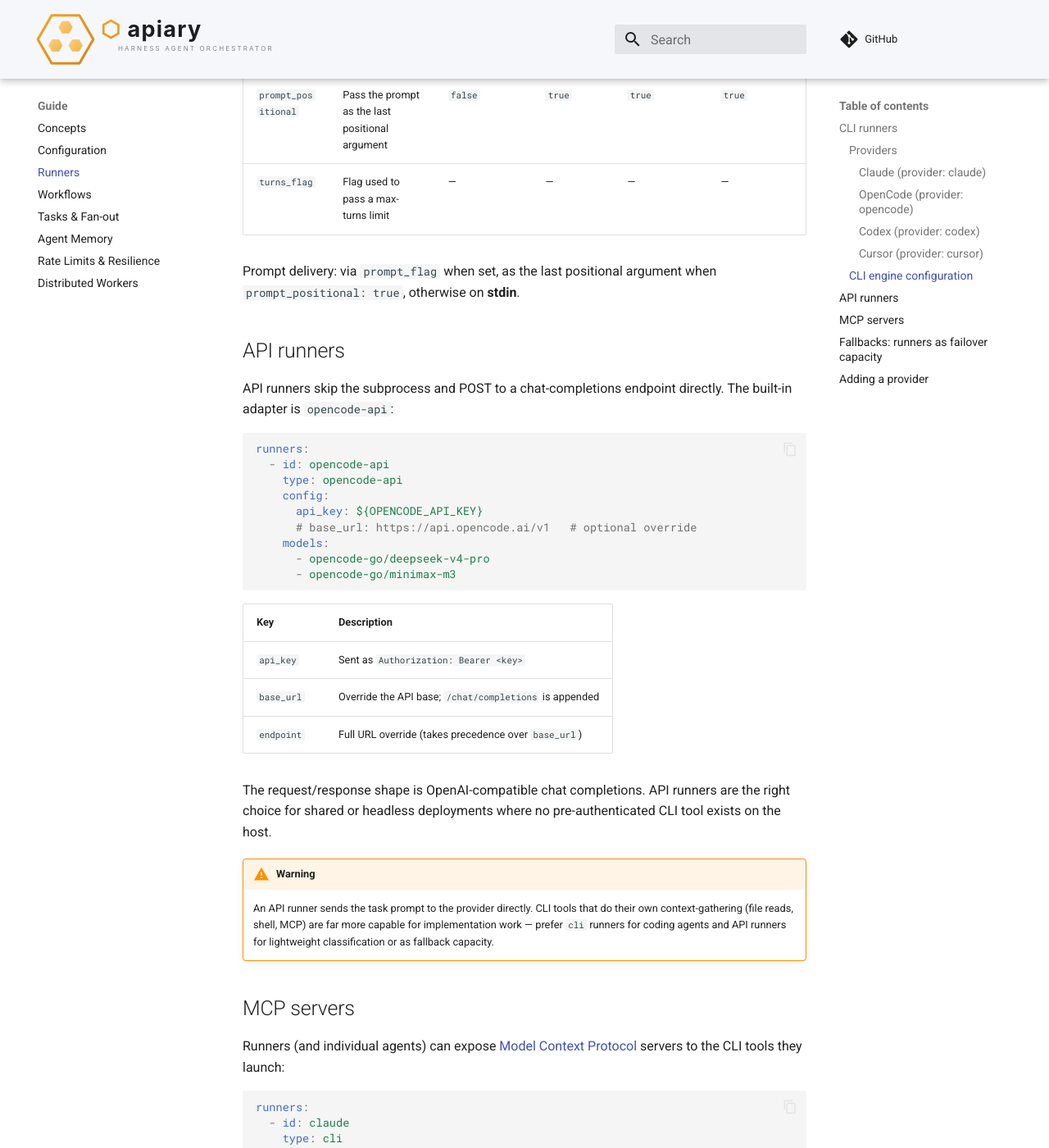
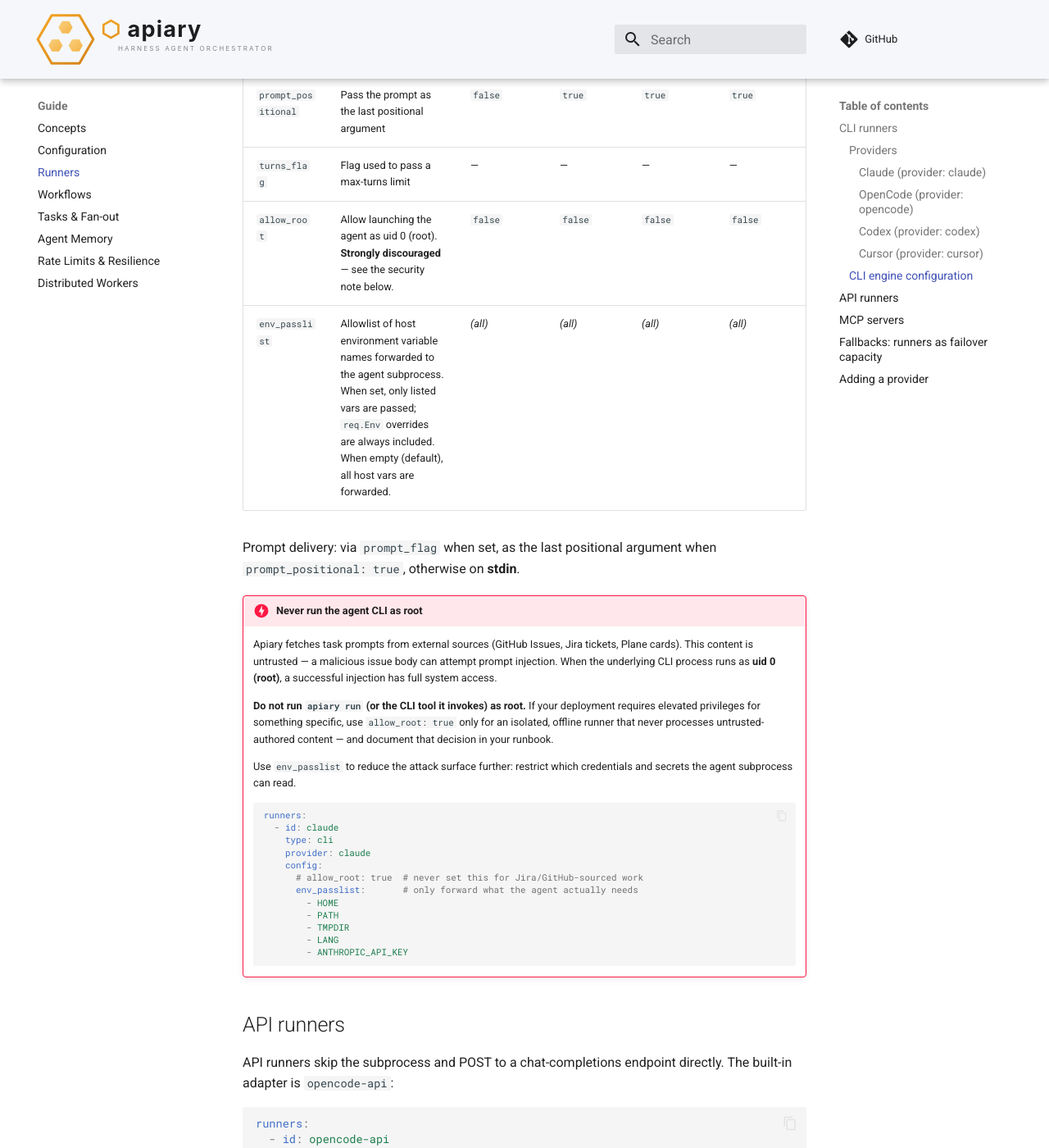
Before and after one commit to orlandoburli/apiary, an MkDocs documentation site: the page built from docs/runners.md, in a window 1280 px wide and 1400 px high, scrolled down 3690 px. Shown: the whole window at 82% size. Built offline with MkDocs 1.6.1 and Material for MkDocs 9.7.7, drawn with Linux system fonts in a browser that asks for light colours; comment, search, counter and statistics services are not loaded.

Commit message:
docs: document allow_root and env_passlist in runners.md
Add the two new CLI engine config keys to the configuration table and
add a prominent danger admonition warning operators never to run the
agent CLI as root when processing Jira/GitHub-sourced content.

The security note explains why (prompt injection blast radius), names
the opt-in escape hatch (allow_root: true with explicit justification),
and shows an env_passlist example that restricts credential exposure.

Co-Authored-By: Claude Sonnet 4.6 <noreply@anthropic.com>

````diff
--- a/docs/runners.md
+++ b/docs/runners.md
@@ -148,9 +148,41 @@ All `config` keys, with each provider's preset defaults:
 | `prompt_flag` | Flag used to pass the prompt | `-p` | *(positional)* | *(positional)* | *(positional)* |
 | `prompt_positional` | Pass the prompt as the last positional argument | `false` | `true` | `true` | `true` |
 | `turns_flag` | Flag used to pass a max-turns limit | — | — | — | — |
+| `allow_root` | Allow launching the agent as uid 0 (root). **Strongly discouraged** — see the security note below. | `false` | `false` | `false` | `false` |
+| `env_passlist` | Allowlist of host environment variable names forwarded to the agent subprocess. When set, only listed vars are passed; `req.Env` overrides are always included. When empty (default), all host vars are forwarded. | *(all)* | *(all)* | *(all)* | *(all)* |
 
 Prompt delivery: via `prompt_flag` when set, as the last positional argument
 when `prompt_positional: true`, otherwise on **stdin**.
+
+!!! danger "Never run the agent CLI as root"
+    Apiary fetches task prompts from external sources (GitHub Issues, Jira
+    tickets, Plane cards). This content is untrusted — a malicious issue body
+    can attempt prompt injection. When the underlying CLI process runs as
+    **uid 0 (root)**, a successful injection has full system access.
+
+    **Do not run `apiary run` (or the CLI tool it invokes) as root.** If your
+    deployment requires elevated privileges for something specific, use
+    `allow_root: true` only for an isolated, offline runner that never
+    processes untrusted-authored content — and document that decision in your
+    runbook.
+
+    Use `env_passlist` to reduce the attack surface further: restrict which
+    credentials and secrets the agent subprocess can read.
+
+    ```yaml
+    runners:
+      - id: claude
+        type: cli
+        provider: claude
+        config:
+          # allow_root: true  # never set this for Jira/GitHub-sourced work
+          env_passlist:       # only forward what the agent actually needs
+            - HOME
+            - PATH
+            - TMPDIR
+            - LANG
+            - ANTHROPIC_API_KEY
+    ```
 
 ## API runners
 
````
